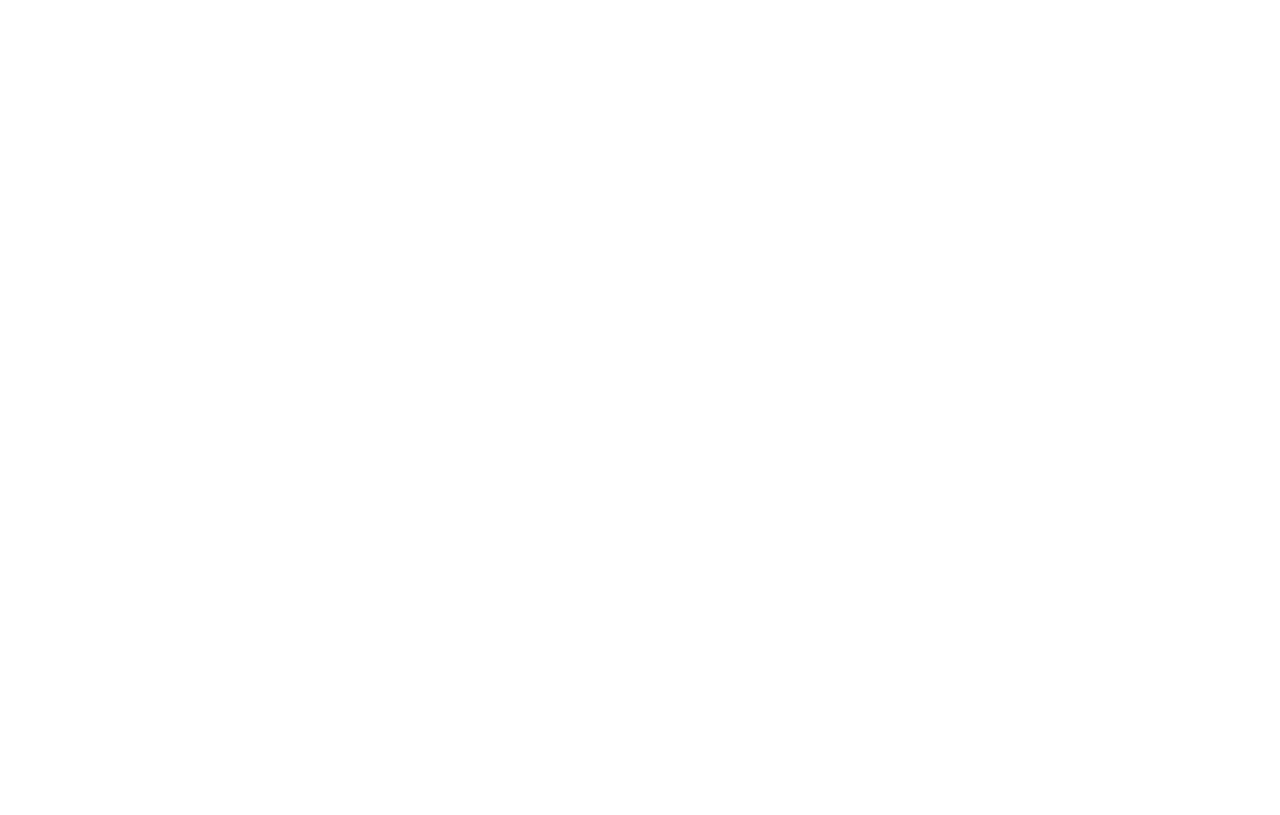
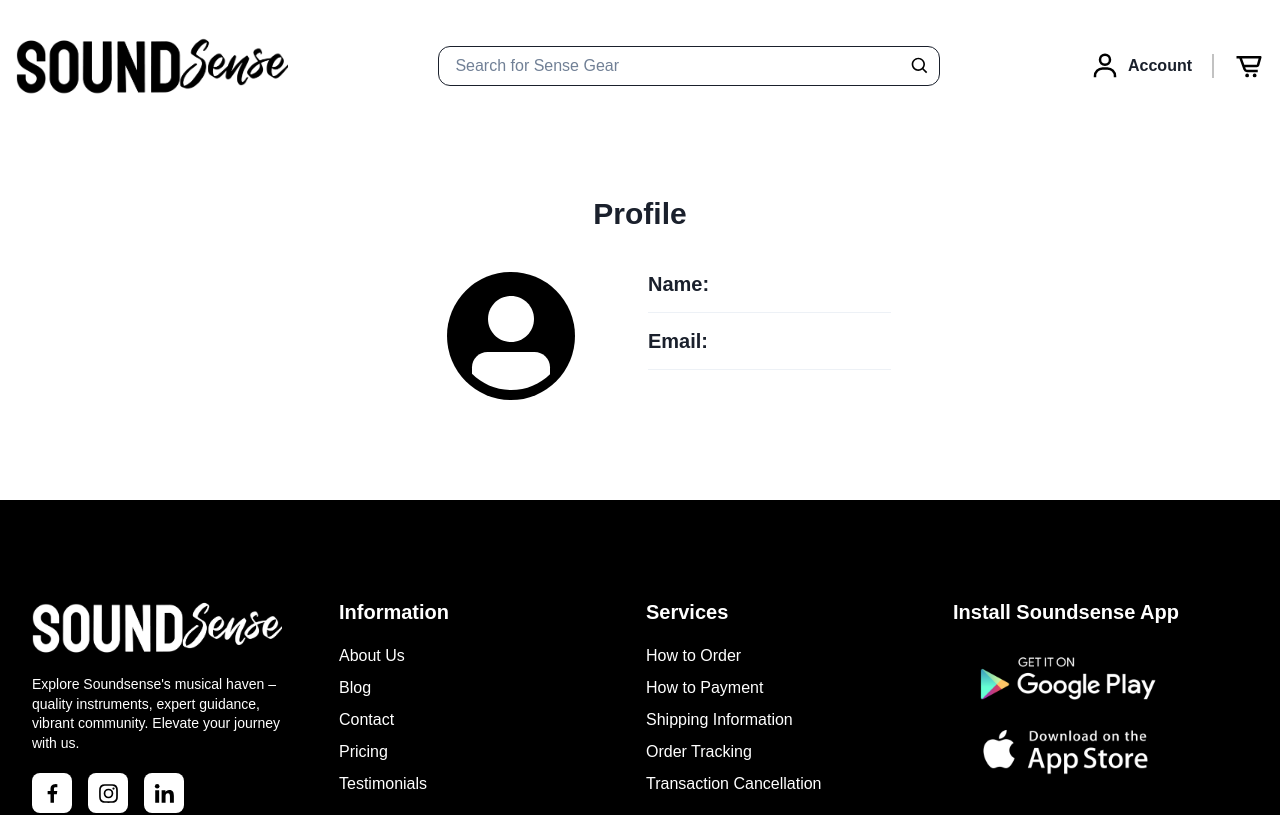
Before and after one commit to purwadhikafullstack/JCWDOL01103, a React (Create React App) app in the folder projects/client/: page /profile/1 in a window 1280 px wide. Before the commit this address had no page. Shown: the top 815 px of the page. Built offline with nearby package versions, Linux system fonts and the light colour scheme; no server answers.

Commit message:
add: profile page

```diff
--- a/projects/client/src/App.js
+++ b/projects/client/src/App.js
@@ -1,10 +1,12 @@
 import { Route, Routes } from "react-router-dom";
 import Homepage from "./pages/Homepage";
+import Profile from "./pages/Profile";
 
 function App() {
   return (
     <Routes>
       <Route path="/" element={<Homepage />} />
+      <Route path="/profile/:id" element={<Profile />} />
     </Routes>
   );
 }
--- a/projects/client/src/components/organisms/Navbar.jsx
+++ b/projects/client/src/components/organisms/Navbar.jsx
@@ -6,8 +6,6 @@
   Image,
   Menu,
   MenuButton,
-  MenuGroup,
-  MenuDivider,
   MenuList,
   MenuItem,
   Text,
--- a/projects/client/src/pages/Profile.jsx
+++ b/projects/client/src/pages/Profile.jsx
@@ -1,7 +1,91 @@
+import { useState, useEffect } from "react";
+import { useParams } from "react-router-dom";
+
+import axios from "axios";
 import Navbar from "../components/organisms/Navbar";
+import Footer from "../components/organisms/Footer";
+import {
+  Avatar,
+  Container,
+  Heading,
+  Grid,
+  GridItem,
+  Text,
+  Divider,
+} from "@chakra-ui/react";
 
 const Profile = () => {
-  return <Navbar />;
+  const params = useParams();
+  const [profileData, setProfileData] = useState({});
+
+  useEffect(() => {
+    const getProfile = async () => {
+      try {
+        const response = await axios.get(
+          `http://localhost:5001/profile/${params.id}`
+        );
+        setProfileData(response.data);
+      } catch (e) {
+        console.error(e + "error");
+      }
+    };
+    getProfile();
+  }, [params]);
+  console.info(profileData);
+
+  return (
+    <>
+      <Navbar />
+      <Container
+        as="section"
+        mt={{ base: "45px", xl: "100px" }}
+        textAlign={"center"}
+      >
+        <Heading
+          fontSize={{ base: "25px", xl: "3xl" }}
+          fontWeight={"black"}
+          as={"h1"}
+          mt={5}
+          mb={10}
+        >
+          Profile
+        </Heading>
+        <Grid
+          templateColumns={{
+            base: "1fr",
+            lg: "repeat(2, 1fr)",
+          }}
+          gap={{ base: 4, xl: 4 }}
+          textAlign={"center"}
+        >
+          <GridItem>
+            <Avatar
+              size="2xl"
+              name={profileData.data?.name}
+              src={profileData.data?.image}
+              bg="black"
+              color="white"
+            />
+          </GridItem>
+          <GridItem textAlign={"left"}>
+            <Heading fontSize={"xl"} as={"h2"}>
+              Name:
+            </Heading>
+            <Text mt={1} textTransform="capitalize">
+              {profileData.data?.name}
+            </Text>
+            <Divider my={4} />
+            <Heading fontSize={"xl"} as={"h2"}>
+              Email:
+            </Heading>
+            <Text mt={1}>{profileData.data?.email}</Text>
+            <Divider my={4} />
+          </GridItem>
+        </Grid>
+      </Container>
+      <Footer />
+    </>
+  );
 };
 
 export default Profile;
```
Also changed, not shown: 1 other file (tests, documents, lock files or other folders).
